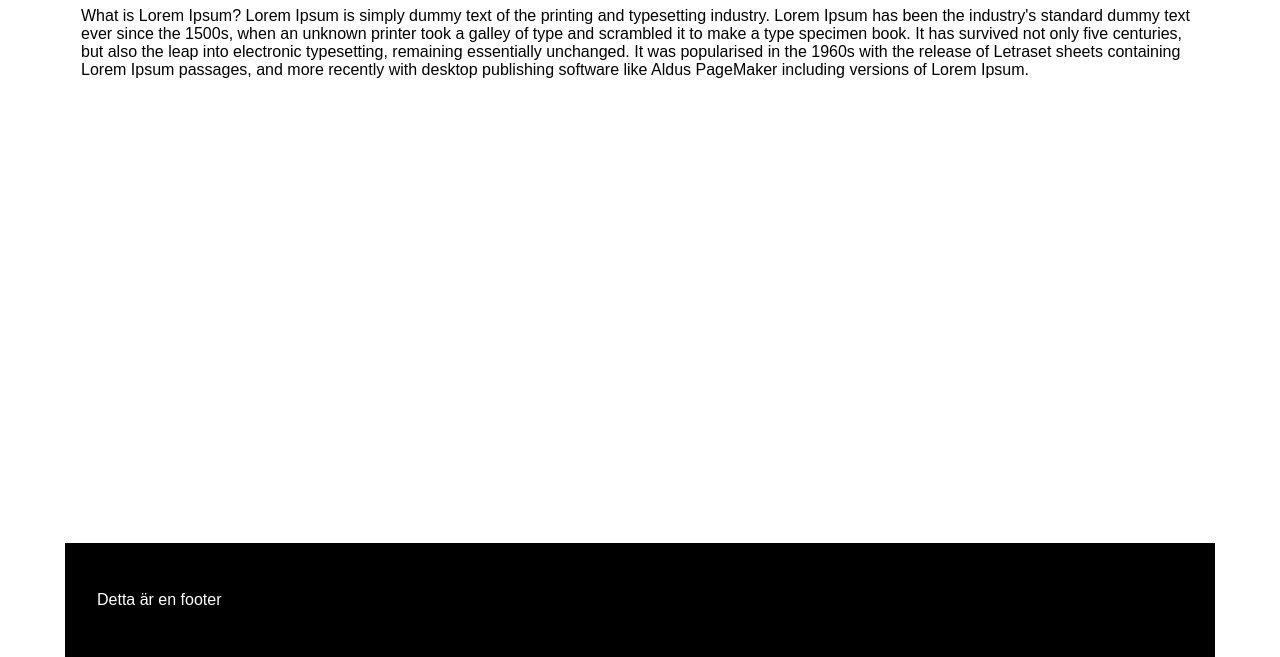
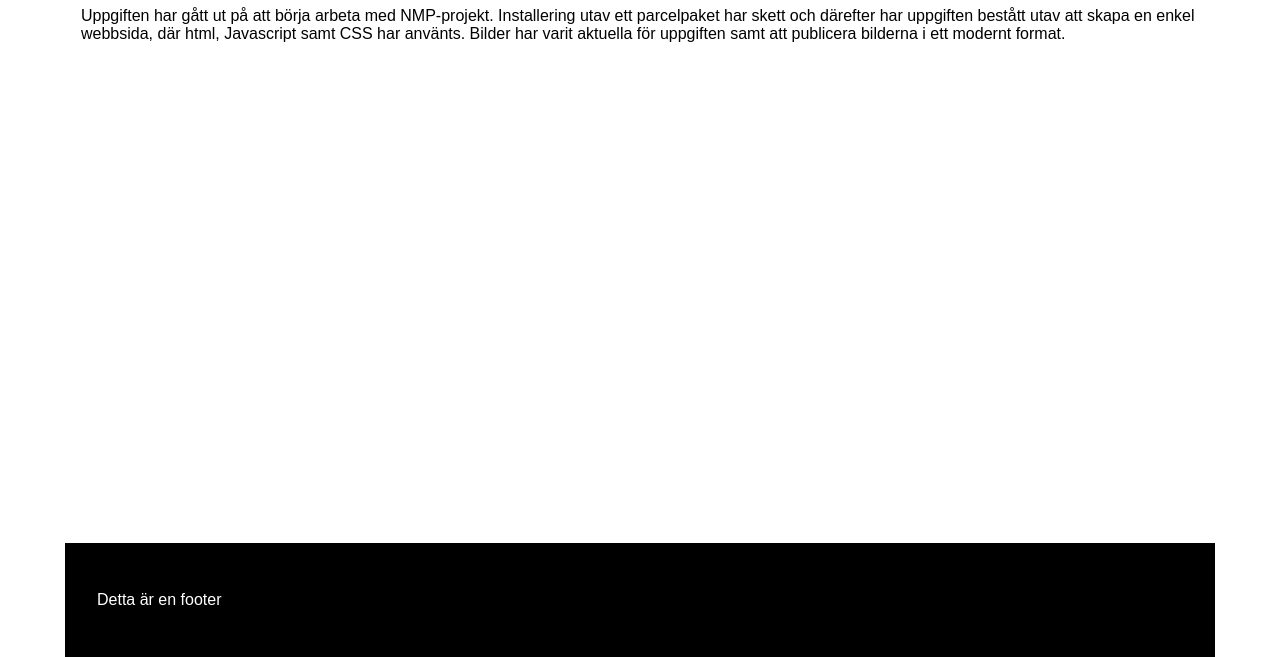
Before and after one commit to BobbytheEmperor/frontendutveckling_moment1, a website built with Parcel: page src/index.html in a window 1280 px wide. Shown: the part 214-871 px from the top of the page. Built offline with nearby package versions, Linux system fonts and the light colour scheme.

Commit message:
Ändrar Lorem impsum...

```diff
--- a/src/index.html
+++ b/src/index.html
@@ -27,15 +27,10 @@
     <main>
         <h1>Startsida</h1>
         <p>
-            What is Lorem Ipsum?
+            Uppgiften har gått ut på att börja arbeta med NMP-projekt. Installering utav ett parcelpaket har skett och
+            därefter har uppgiften bestått utav att skapa en enkel webbsida, där html, Javascript samt CSS har använts.
+            Bilder har varit aktuella för uppgiften samt att publicera bilderna i ett modernt format.
 
-            Lorem Ipsum is simply dummy text of the printing and typesetting industry.
-            Lorem Ipsum has been the industry's standard dummy text ever since the 1500s,
-            when an unknown printer took a galley of type and scrambled it to make a type specimen book.
-            It has survived not only five centuries, but also the leap into electronic typesetting, remaining
-            essentially unchanged. It was popularised in the 1960s with the release of Letraset sheets containing Lorem
-            Ipsum passages, and more recently with desktop publishing software like Aldus PageMaker including versions
-            of Lorem Ipsum.
         </p>
     </main>
     <footer>
```
Also changed, not shown: src/process.html (+2 -0 lines).
